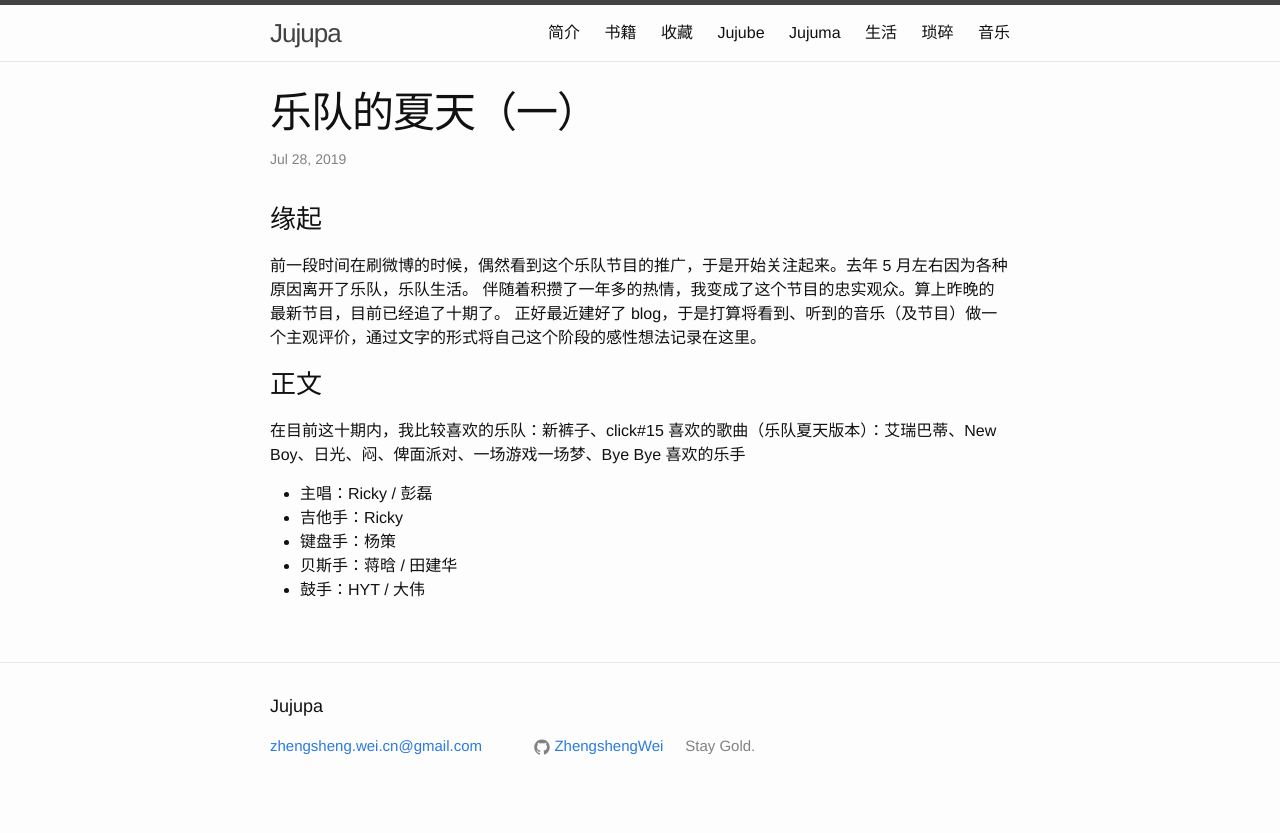
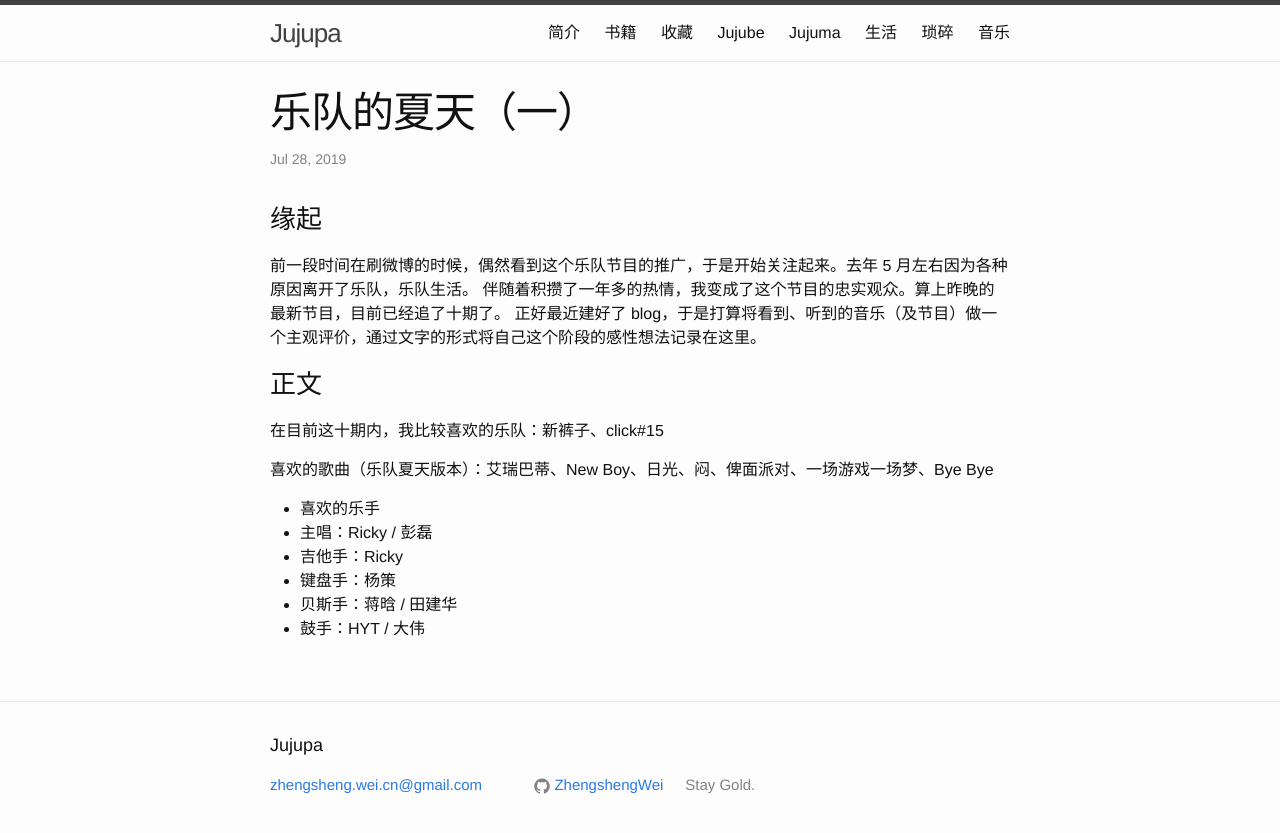
Before and after one commit to ZhengshengWei/zhengshengwei.github.io, a Jekyll site: the page built from _posts/2019-07-28-乐队的夏天（一）.md, in a window 1280 px wide. Shown: the top 833 px of the page. Built offline with Jekyll 4.4.1, drawn with Linux system fonts in a browser that asks for light colours; comment, search, counter and statistics services are not loaded.

Commit message:
format md

```diff
--- a/_posts/2019-07-28-乐队的夏天（一）.md
+++ b/_posts/2019-07-28-乐队的夏天（一）.md
@@ -17,10 +17,14 @@ modify: 2019-07-28 15:54:18
 ### 正文
 
   在目前这十期内，我比较喜欢的乐队：新裤子、click#15
+
+
   喜欢的歌曲（乐队夏天版本）：艾瑞巴蒂、New Boy、日光、闷、俾面派对、一场游戏一场梦、Bye Bye
-  喜欢的乐手
-  + 主唱：Ricky / 彭磊
-  + 吉他手：Ricky
-  + 键盘手：杨策
-  + 贝斯手：蒋晗 / 田建华
-  + 鼓手：HYT / 大伟
+
+
+  + 喜欢的乐手
+   - 主唱：Ricky / 彭磊
+   - 吉他手：Ricky
+   - 键盘手：杨策
+   - 贝斯手：蒋晗 / 田建华
+   - 鼓手：HYT / 大伟
```
Also changed, not shown: 1 other file.
